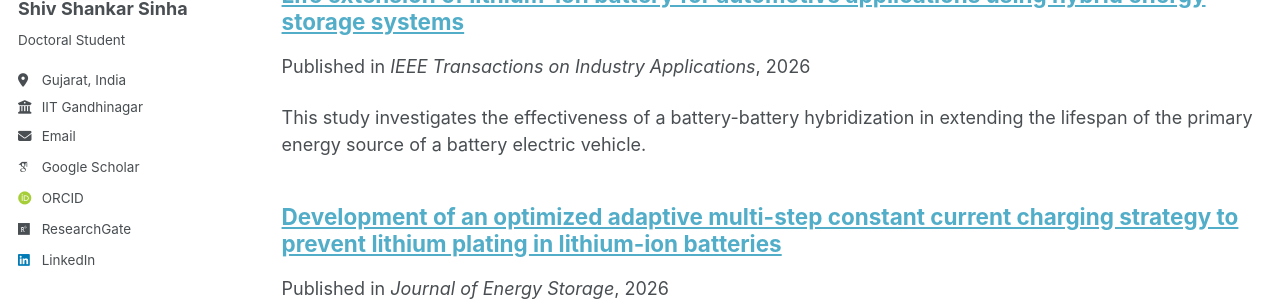
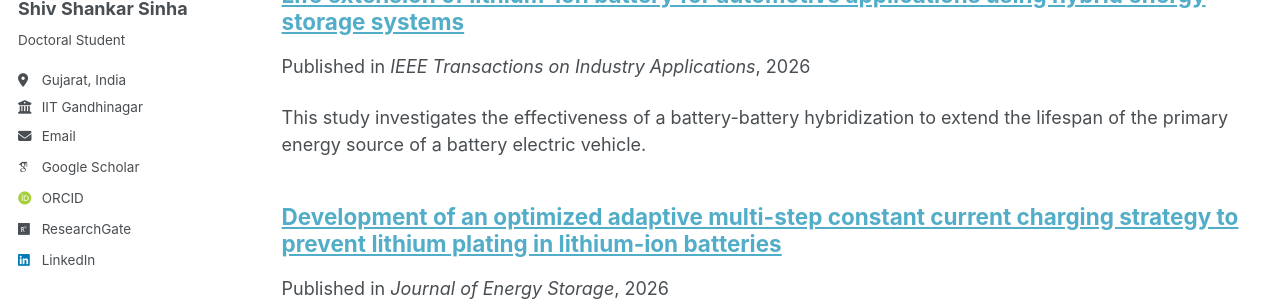
Before and after one commit to shivshankar-sinha/shivshankar-sinha.github.io, a Jekyll site: the page built from _pages/publications.html, in a window 1280 px wide and 900 px high. Shown: the part 333-634 px from the top of the window. Built offline with Jekyll 4.4.1, drawn with Linux system fonts in a browser that asks for light colours; some web fonts are replaced; a script bundle is joined from its source files by our own code; library files that are not in the unit come from our copies.

Commit message:
Update 2009-10-01-paper-title-number-4.md

```diff
--- a/_publications/2009-10-01-paper-title-number-4.md
+++ b/_publications/2009-10-01-paper-title-number-4.md
@@ -3,7 +3,7 @@ title: "Life extension of lithium-ion battery for automotive applications using
 collection: publications
 category: manuscripts
 permalink: https://ieeexplore.ieee.org/abstract/document/11505804
-excerpt: 'This study investigates the effectiveness of a battery-battery hybridization in extending the lifespan of the primary energy source of a battery electric vehicle.'
-date: 2026-05-20
+excerpt: 'This study investigates the effectiveness of a battery-battery hybridization to extend the lifespan of the primary energy source of a battery electric vehicle.'
+date: 2026-05-04
 venue: 'IEEE Transactions on Industry Applications'
 ---
```
